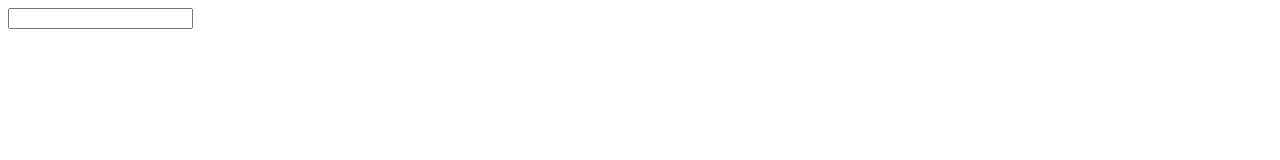
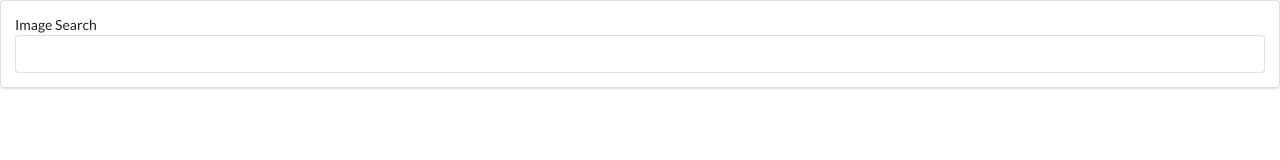
Before and after one commit to bretDC/React-Forms, a React app in the folder reform/: page / in a window 1280 px wide. Built offline with nearby package versions, Linux system fonts and the light colour scheme.

Commit message:
added semantic ui
added semantic to SearchBar.js and App.js

```diff
--- a/reform/public/index.html
+++ b/reform/public/index.html
@@ -15,6 +15,10 @@
       user's mobile device or desktop. See https://developers.google.com/web/fundamentals/web-app-manifest/
     -->
     <link rel="manifest" href="%PUBLIC_URL%/manifest.json" />
+    <link
+    rel="stylesheet"
+    href="https://cdnjs.cloudflare.com/ajax/libs/semantic-ui/2.4.1/semantic.min.css"
+  />
     <!--
       Notice the use of %PUBLIC_URL% in the tags above.
       It will be replaced with the URL of the `public` folder during the build.
--- a/reform/src/components/SearchBar.js
+++ b/reform/src/components/SearchBar.js
@@ -3,8 +3,9 @@ import React from 'react';
 class SearchBar extends React.Component {
     render() {
         return (
-            <div>
-                <form>
+            <div className="ui segment">
+                <form className="ui form">
+                    <label>Image Search</label>
                     <input type="text" />
                 </form>
             </div>
```
